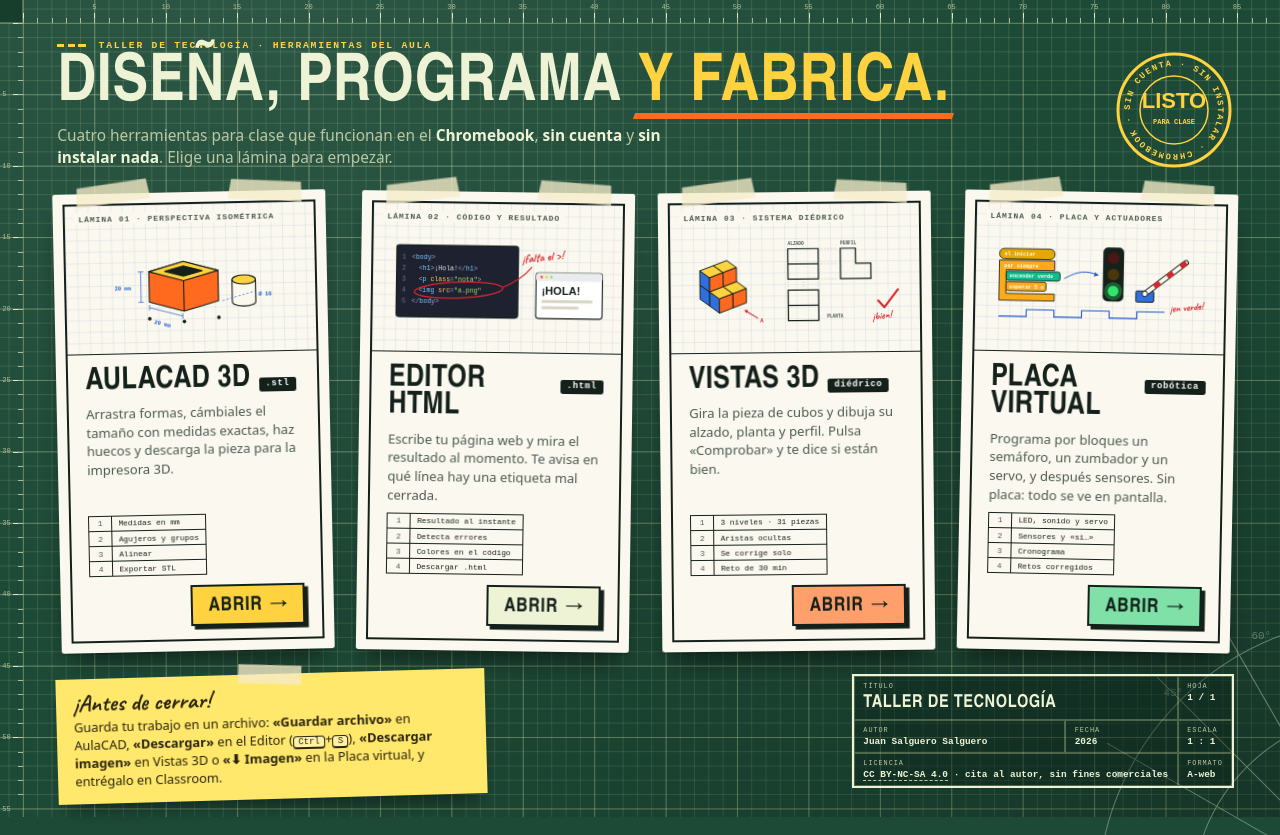
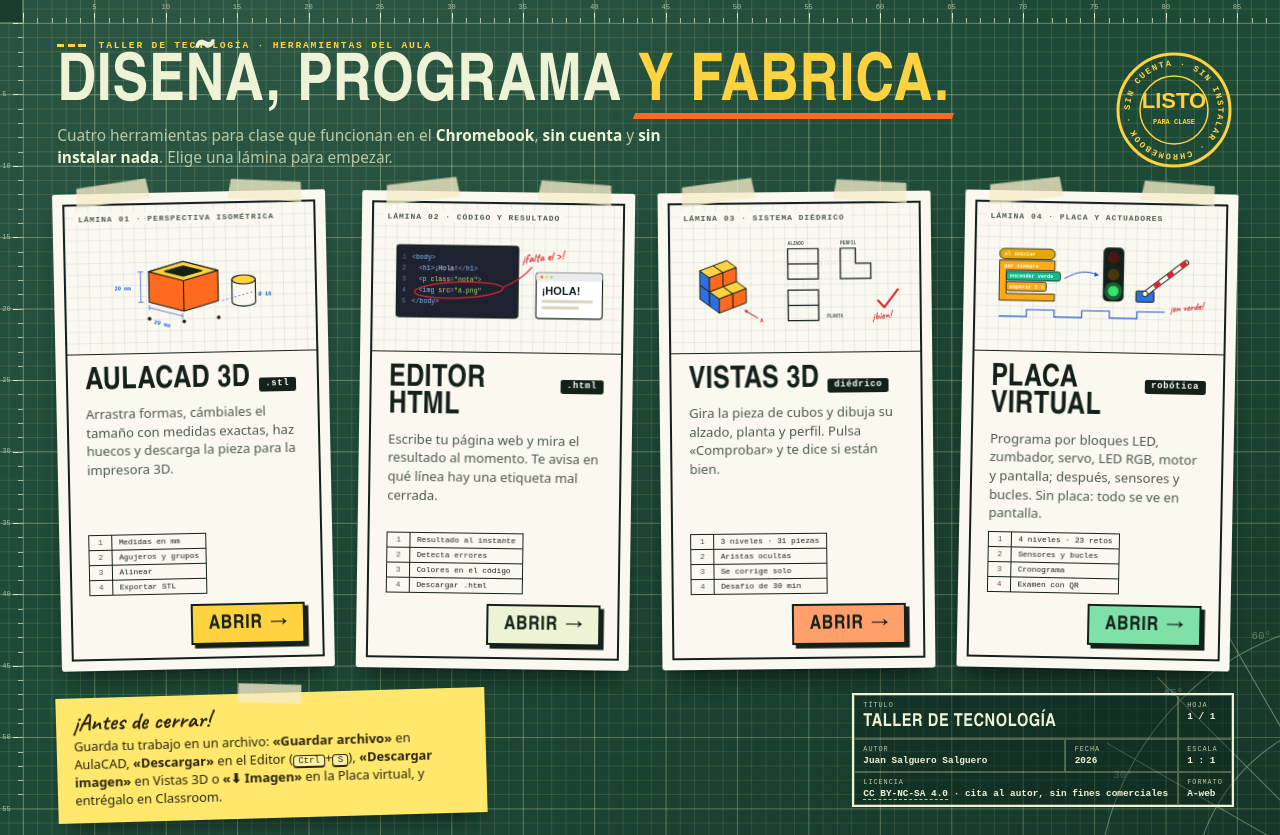
Before and after one commit to jsalsal003/jsalsal003.github.io, a plain HTML site: page index.html in a window 1280 px wide. Drawn offline with Linux system fonts and the light colour scheme; a web font is replaced by a local one.

Commit message:
Actualizar portada (2026-11-22)

```diff
--- a/index.html
+++ b/index.html
@@ -336,7 +336,7 @@
             <tr><td>1</td><td>3 niveles · 31 piezas</td></tr>
             <tr><td>2</td><td>Aristas ocultas</td></tr>
             <tr><td>3</td><td>Se corrige solo</td></tr>
-            <tr><td>4</td><td>Reto de 30 min</td></tr>
+            <tr><td>4</td><td>Desafío de 30 min</td></tr>
           </table>
           <span class="go">Abrir <i>→</i></span>
         </div>
@@ -377,13 +377,13 @@
       </div>
       <div class="body">
         <h2>Placa virtual <small>robótica</small></h2>
-        <p>Programa por bloques un semáforo, un zumbador y un servo, y después sensores. Sin placa: todo se ve en pantalla.</p>
+        <p>Programa por bloques LED, zumbador, servo, LED RGB, motor y pantalla; después, sensores y bucles. Sin placa: todo se ve en pantalla.</p>
         <div class="row">
           <table class="parts" aria-label="Características">
-            <tr><td>1</td><td>LED, sonido y servo</td></tr>
-            <tr><td>2</td><td>Sensores y «si…»</td></tr>
+            <tr><td>1</td><td>4 niveles · 23 retos</td></tr>
+            <tr><td>2</td><td>Sensores y bucles</td></tr>
             <tr><td>3</td><td>Cronograma</td></tr>
-            <tr><td>4</td><td>Retos corregidos</td></tr>
+            <tr><td>4</td><td>Examen con QR</td></tr>
           </table>
           <span class="go">Abrir <i>→</i></span>
         </div>
```
